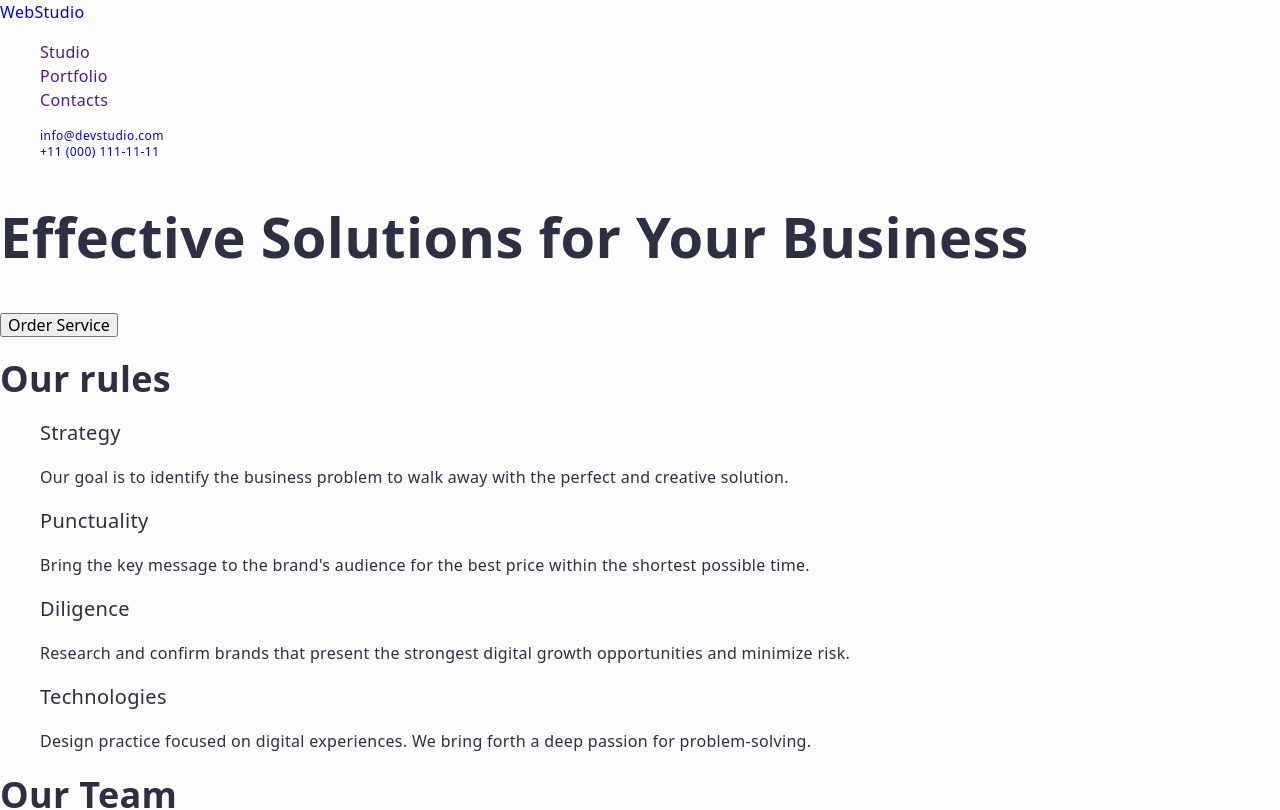
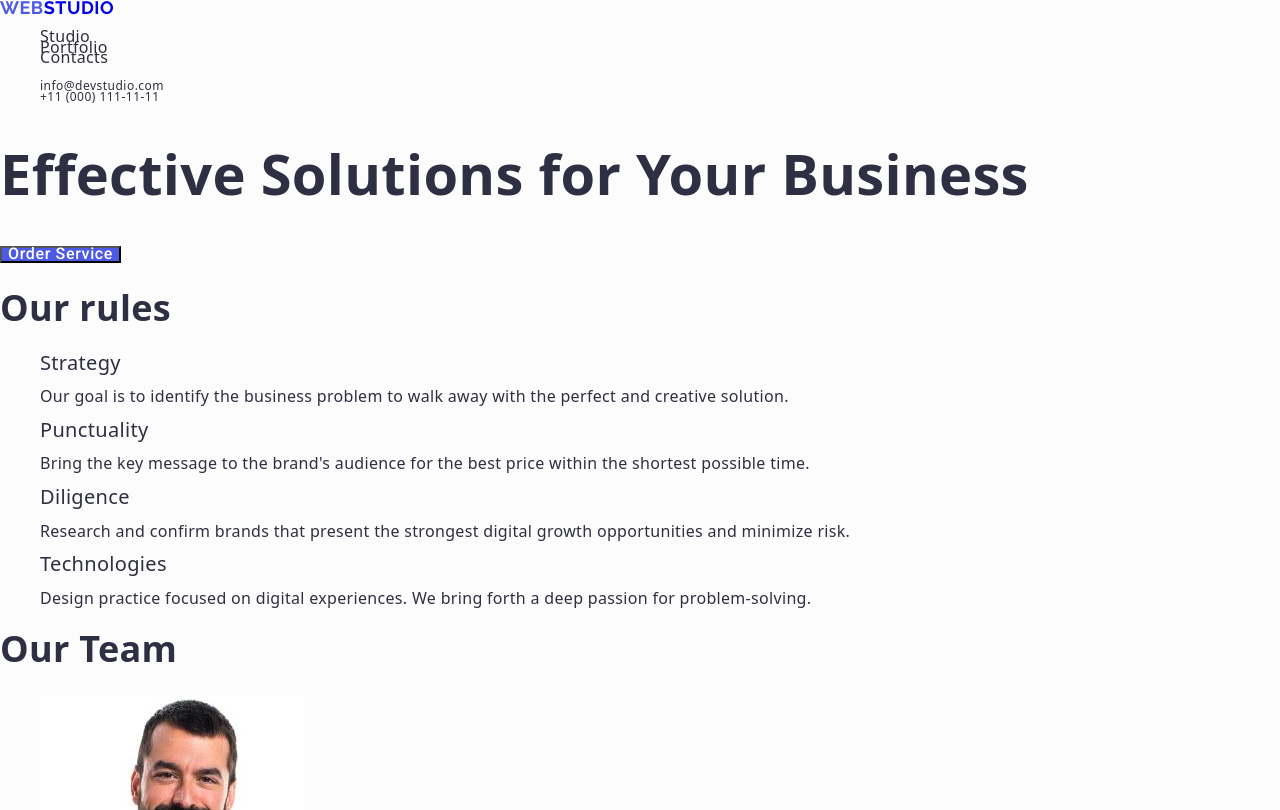
Before and after one commit to MaxPress1/goit-markup-hw-02, a plain HTML site: page index.html in a window 1280 px wide. Shown: the top 810 px of the page. Drawn offline with nearby package versions, Linux system fonts and the light colour scheme.

Commit message:
added styles

```diff
--- /dev/null
+++ b/css/styles.css
@@ -0,0 +1,107 @@
+body {
+    font-family: "Roboto", "Raleway", sans-serif;
+    color: #2E2F42;
+    background-color: #FCFCFC;
+   font-size: 16px;
+   line-height: 0.66;
+   letter-spacing: 0.02em;
+   font-weight: 400;
+}
+
+
+ul {
+    list-style-type: none;
+}
+
+a {
+    text-decoration: none;
+}
+a:visited {
+
+    color: #2E2F42;
+    cursor: pointer;
+}
+.page-title {
+    font-size: 56px;
+    font-weight: bold;
+    line-height: 0.93;
+}
+
+.section-title {
+    font-size: 36px;
+    font-weight: bold;
+    line-height: 0.9;
+
+}
+
+.title {
+    font-size: 20px;
+    font-weight: 500;
+    line-height: 0.83;
+}
+
+.menu {
+    font-weight: 500;
+
+}
+
+.menu:hover {
+    color: #404BBF;
+}
+
+.menu:active {
+    color: #4D5AE5;
+}
+
+
+.link {
+    font-style: normal;
+    font-size: 12px;
+    line-height: 0.75;
+    letter-spacing: 0.04em;
+    color: #2E2F42;
+}
+
+.link:active {
+    color: #404BBF;
+}
+
+.logoweb {
+    font-family: "Raleway", sans-serif;
+    font-weight: 700;
+    font-size: 18px;
+    line-height: 0.85;
+    letter-spacing: 0.03em;
+    color: #4D5AE5;
+    text-transform: uppercase;
+}
+
+.logostudio {
+    font-family: "Raleway", sans-serif;
+    font-weight: 700;
+    font-size: 18px;
+    line-height: 0.85;
+    letter-spacing: 0.03em;
+    text-transform: uppercase;
+}
+
+.button {
+    font-family: "Roboto", "Raleway", sans-serif;
+    font-size: 16px;
+   line-height: 0.66;
+   letter-spacing: 0.04em;
+   font-weight: 500;
+   background-color: #4D5AE5;
+   color: white;
+   cursor: pointer;
+}
+
+.button:hover {
+    font-family: "Roboto", "Raleway", sans-serif;
+    font-size: 16px;
+   line-height: 0.66;
+   letter-spacing: 0.04em;
+   font-weight: 500;
+   background-color: #404BBF;
+   color: white;
+}
--- a/index.html
+++ b/index.html
@@ -10,7 +10,7 @@
       href="https://fonts.googleapis.com/css2?family=Raleway:ital,wght@0,700;1,700&family=Roboto:wght@400;500;700&display=swap"
       rel="stylesheet"
     />
-    <link rel="stylesheet" href="./style/style.css" />
+    <link rel="stylesheet" href="./css/styles.css" />
     <link
       rel="stylesheet"
       href="https://cdnjs.cloudflare.com/ajax/libs/modern-normalize/3.0.1/modern-normalize.css"
@@ -19,27 +19,36 @@
   <body>
     <header>
       <nav>
-        <a href="./index.html">WebStudio</a>
+        <a href="./index.html"
+          ><span class="logoweb">Web</span
+          ><span class="logostudio">Studio</span></a
+        >
 
-        <ul class="menu">
-          <li><a href="">Studio</a></li>
+        <ul>
+          <li><a href="" class="menu">Studio</a></li>
 
-          <li><a href="">Portfolio</a></li>
+          <li><a href="" class="menu">Portfolio</a></li>
 
-          <li><a href="">Contacts</a></li>
+          <li><a href="" class="menu">Contacts</a></li>
         </ul>
       </nav>
       <address>
-        <ul class="link">
-          <li><a href="mailto:info@devstudio.com">info@devstudio.com</a></li>
-          <li><a href="tel:+110001111111">+11 (000) 111-11-11</a></li>
+        <ul>
+          <li>
+            <a href="mailto:info@devstudio.com" class="link"
+              >info@devstudio.com</a
+            >
+          </li>
+          <li>
+            <a href="tel:+110001111111" class="link">+11 (000) 111-11-11</a>
+          </li>
         </ul>
       </address>
     </header>
     <main>
       <section>
         <h1 class="page-title">Effective Solutions for Your Business</h1>
-        <button type="button">Order Service</button>
+        <button type="button" class="button">Order Service</button>
       </section>
       <section>
         <h2 class="section-title">Our rules</h2>
@@ -186,7 +195,10 @@
       </section>
     </main>
     <footer>
-      <a href="./index.html">WebStudio</a>
+      <a href="./index.html"
+        ><span class="logoweb">Web</span
+        ><span class="logostudio">Studio</span></a
+      >
       <p>
         Increase the flow of customers and sales for your business with digital
         marketing & growth solutions.
--- a/style/style.css
+++ /dev/null
@@ -1,63 +0,0 @@
-body {
-    font-family: "Roboto", "Raleway", sans-serif;
-    color: #2E2F42;
-    background-color: #FCFCFC;
-   font-size: 16px;
-   line-height: 24px;
-   letter-spacing: 0.02em;
-   font-weight: 400;
-}
-
-a {
-    text-decoration: none;
-
-}
-
-ul {
-    list-style-type: none;
-}
-
-.link {
-    font-style: normal;
-    font-size: 12px;
-    line-height: 16px;
-    letter-spacing: 0.04em;
-}
-
-.link:hover {
-    color: #404BBF;
-}
-
-
-
-.page-title {
-    font-size: 56px;
-    font-weight: bold;
-    line-height: 60px;
-}
-
-.section-title {
-    font-size: 36px;
-    font-weight: bold;
-
-}
-
-.title {
-    font-size: 20px;
-    font-weight: 500;
-}
-
-.menu {
-    font-weight: 500;
-    font-size: 16px;
-    line-height: 24px;
-    letter-spacing: 0.02em;
-}
-
-.menu:hover {
-    color: #404BBF;
-}
-
-.menu:active {
-    color: #4D5AE5;
-}
```
